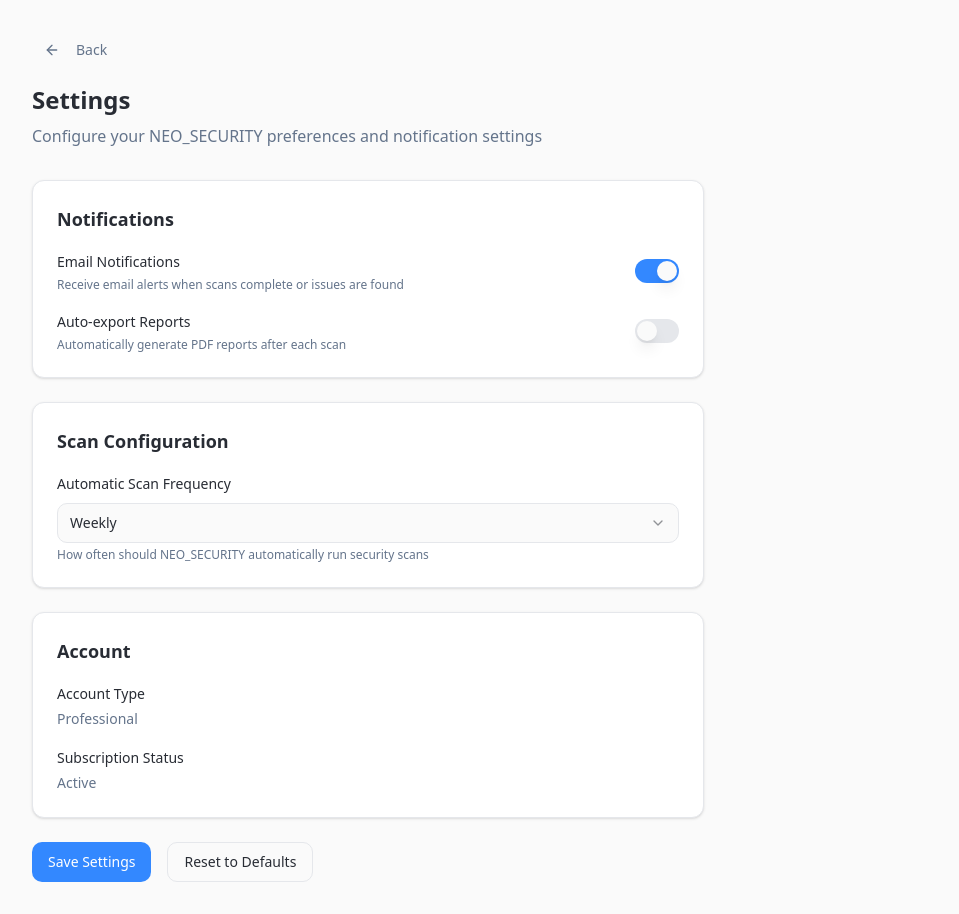
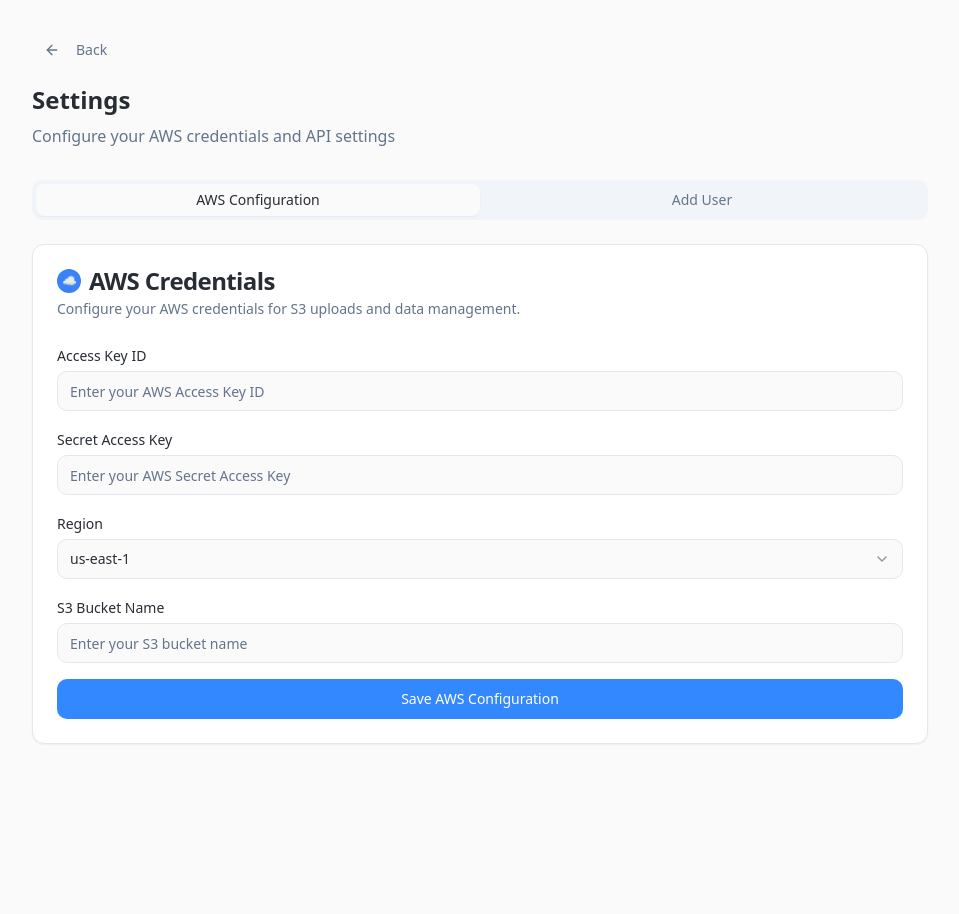
Before and after one commit to sresreyash-ctrl/neo-secure-dashboard, a React (Vite) app: page /settings in a window 1280 px wide. Shown: the whole page, without its empty margins (0-959 px from the left). After the commit the page ends 800 px from the top, so only its background shows below. Built offline with nearby package versions, Linux system fonts and the light colour scheme.

Commit message:
feat: Implement AWS Configuration Settings

```diff
--- a/src/pages/Settings.tsx
+++ b/src/pages/Settings.tsx
@@ -1,33 +1,36 @@
 import { useState } from "react";
 import { Button } from "@/components/ui/button";
-import { Switch } from "@/components/ui/switch";
 import { Label } from "@/components/ui/label";
+import { Input } from "@/components/ui/input";
 import { Select, SelectContent, SelectItem, SelectTrigger, SelectValue } from "@/components/ui/select";
+import { Tabs, TabsContent, TabsList, TabsTrigger } from "@/components/ui/tabs";
+import { Card, CardContent, CardHeader, CardTitle, CardDescription } from "@/components/ui/card";
 import BackButton from "@/components/BackButton";
 
 const Settings = () => {
-  const [emailNotifications, setEmailNotifications] = useState(true);
-  const [autoExport, setAutoExport] = useState(false);
-  const [scanFrequency, setScanFrequency] = useState("weekly");
+  const [awsConfig, setAwsConfig] = useState({
+    accessKeyId: "",
+    secretAccessKey: "",
+    region: "us-east-1",
+    s3BucketName: ""
+  });
 
-  const handleSaveSettings = () => {
-    console.log("Settings saved:", {
-      emailNotifications,
-      autoExport,
-      scanFrequency,
-    });
+  const handleAwsConfigChange = (field: string, value: string) => {
+    setAwsConfig(prev => ({
+      ...prev,
+      [field]: value
+    }));
   };
 
-  const handleResetSettings = () => {
-    setEmailNotifications(true);
-    setAutoExport(false);
-    setScanFrequency("weekly");
-    console.log("Settings reset to defaults");
+  const handleSaveAwsConfig = () => {
+    // Store AWS configuration in localStorage
+    localStorage.setItem('awsConfig', JSON.stringify(awsConfig));
+    console.log("AWS Configuration saved:", awsConfig);
   };
 
   return (
     <div className="flex-1 p-8 bg-background">
-      <div className="max-w-2xl">
+      <div className="max-w-4xl">
         <BackButton />
         {/* Header */}
         <div className="mb-8">
@@ -35,110 +38,115 @@ const Settings = () => {
             Settings
           </h1>
           <p className="text-muted-foreground">
-            Configure your NEO_SECURITY preferences and notification settings
+            Configure your AWS credentials and API settings
           </p>
         </div>
 
-        {/* Notification Settings */}
-        <div className="bg-card border border-border rounded-lg p-6 shadow-card mb-6">
-          <h2 className="text-lg font-semibold text-card-foreground mb-4">
-            Notifications
-          </h2>
-          <div className="space-y-4">
-            <div className="flex items-center justify-between">
+        {/* Settings Tabs */}
+        <Tabs defaultValue="aws-config" className="w-full">
+          <TabsList className="grid w-full grid-cols-2">
+            <TabsTrigger value="aws-config">AWS Configuration</TabsTrigger>
+            <TabsTrigger value="add-user">Add User</TabsTrigger>
+          </TabsList>
+
+          <TabsContent value="aws-config" className="mt-6">
+            <Card>
+              <CardHeader>
+                <CardTitle className="flex items-center gap-2">
+                  <div className="w-6 h-6 rounded-full bg-blue-500 flex items-center justify-center">
+                    <span className="text-white text-xs">☁</span>
+                  </div>
+                  AWS Credentials
+                </CardTitle>
+                <CardDescription>
+                  Configure your AWS credentials for S3 uploads and data management.
+                </CardDescription>
+              </CardHeader>
+              <CardContent className="space-y-4">
                 <div>
-                <Label htmlFor="email-notifications" className="text-sm font-medium">
-                  Email Notifications
-                </Label>
-                <p className="text-xs text-muted-foreground mt-1">
-                  Receive email alerts when scans complete or issues are found
-                </p>
-              </div>
-              <Switch
-                id="email-notifications"
-                checked={emailNotifications}
-                onCheckedChange={setEmailNotifications}
+                  <Label htmlFor="access-key-id">Access Key ID</Label>
+                  <Input
+                    id="access-key-id"
+                    type="text"
+                    placeholder="Enter your AWS Access Key ID"
+                    value={awsConfig.accessKeyId}
+                    onChange={(e) => handleAwsConfigChange('accessKeyId', e.target.value)}
+                    className="mt-1"
                   />
                 </div>
 
-            <div className="flex items-center justify-between">
                 <div>
-                <Label htmlFor="auto-export" className="text-sm font-medium">
-                  Auto-export Reports
-                </Label>
-                <p className="text-xs text-muted-foreground mt-1">
-                  Automatically generate PDF reports after each scan
-                </p>
-              </div>
-              <Switch
-                id="auto-export"
-                checked={autoExport}
-                onCheckedChange={setAutoExport}
+                  <Label htmlFor="secret-access-key">Secret Access Key</Label>
+                  <Input
+                    id="secret-access-key"
+                    type="password"
+                    placeholder="Enter your AWS Secret Access Key"
+                    value={awsConfig.secretAccessKey}
+                    onChange={(e) => handleAwsConfigChange('secretAccessKey', e.target.value)}
+                    className="mt-1"
                   />
                 </div>
-          </div>
+
+                <div>
+                  <Label htmlFor="region">Region</Label>
+                  <Select
+                    value={awsConfig.region}
+                    onValueChange={(value) => handleAwsConfigChange('region', value)}
+                  >
+                    <SelectTrigger className="w-full mt-1">
+                      <SelectValue />
+                    </SelectTrigger>
+                    <SelectContent>
+                      <SelectItem value="us-east-1">us-east-1</SelectItem>
+                      <SelectItem value="us-east-2">us-east-2</SelectItem>
+                      <SelectItem value="us-west-1">us-west-1</SelectItem>
+                      <SelectItem value="us-west-2">us-west-2</SelectItem>
+                      <SelectItem value="eu-west-1">eu-west-1</SelectItem>
+                      <SelectItem value="eu-west-2">eu-west-2</SelectItem>
+                      <SelectItem value="eu-central-1">eu-central-1</SelectItem>
+                      <SelectItem value="ap-southeast-1">ap-southeast-1</SelectItem>
+                      <SelectItem value="ap-southeast-2">ap-southeast-2</SelectItem>
+                      <SelectItem value="ap-northeast-1">ap-northeast-1</SelectItem>
+                    </SelectContent>
+                  </Select>
                 </div>
 
-        {/* Scan Settings */}
-        <div className="bg-card border border-border rounded-lg p-6 shadow-card mb-6">
-          <h2 className="text-lg font-semibold text-card-foreground mb-4">
-            Scan Configuration
-          </h2>
-          <div className="space-y-4">
                 <div>
-              <Label htmlFor="scan-frequency" className="text-sm font-medium">
-                Automatic Scan Frequency
-              </Label>
-              <Select value={scanFrequency} onValueChange={setScanFrequency}>
-                <SelectTrigger className="w-full mt-2">
-                  <SelectValue placeholder="Select frequency" />
-                </SelectTrigger>
-                <SelectContent>
-                  <SelectItem value="daily">Daily</SelectItem>
-                  <SelectItem value="weekly">Weekly</SelectItem>
-                  <SelectItem value="monthly">Monthly</SelectItem>
-                  <SelectItem value="manual">Manual Only</SelectItem>
-                </SelectContent>
-              </Select>
-              <p className="text-xs text-muted-foreground mt-1">
-                How often should NEO_SECURITY automatically run security scans
-              </p>
-            </div>
-          </div>
+                  <Label htmlFor="s3-bucket-name">S3 Bucket Name</Label>
+                  <Input
+                    id="s3-bucket-name"
+                    type="text"
+                    placeholder="Enter your S3 bucket name"
+                    value={awsConfig.s3BucketName}
+                    onChange={(e) => handleAwsConfigChange('s3BucketName', e.target.value)}
+                    className="mt-1"
+                  />
                 </div>
 
-        {/* Account Settings */}
-        <div className="bg-card border border-border rounded-lg p-6 shadow-card mb-6">
-          <h2 className="text-lg font-semibold text-card-foreground mb-4">
-            Account
-          </h2>
-          <div className="space-y-4">
-            <div>
-              <Label className="text-sm font-medium">Account Type</Label>
-              <p className="text-sm text-muted-foreground mt-1">Professional</p>
-            </div>
-            <div>
-              <Label className="text-sm font-medium">Subscription Status</Label>
-              <p className="text-sm text-muted-foreground mt-1">Active</p>
-            </div>
-          </div>
-        </div>
+                <Button
+                  onClick={handleSaveAwsConfig}
+                  className="w-full mt-6"
+                >
+                  Save AWS Configuration
+                </Button>
+              </CardContent>
+            </Card>
+          </TabsContent>
 
-        {/* Action Buttons */}
-        <div className="flex gap-4">
-          <Button
-            onClick={handleSaveSettings}
-            className="bg-primary text-primary-foreground hover:bg-primary-hover"
-          >
-            Save Settings
-          </Button>
-          <Button
-            variant="outline"
-            onClick={handleResetSettings}
-          >
-            Reset to Defaults
-          </Button>
-        </div>
+          <TabsContent value="add-user" className="mt-6">
+            <Card>
+              <CardHeader>
+                <CardTitle>Add User</CardTitle>
+                <CardDescription>
+                  User management functionality will be available soon.
+                </CardDescription>
+              </CardHeader>
+              <CardContent>
+                <p className="text-muted-foreground">This feature is coming soon...</p>
+              </CardContent>
+            </Card>
+          </TabsContent>
+        </Tabs>
       </div>
     </div>
   );
```
Lines whose indentation alone changed are shown as unchanged.
